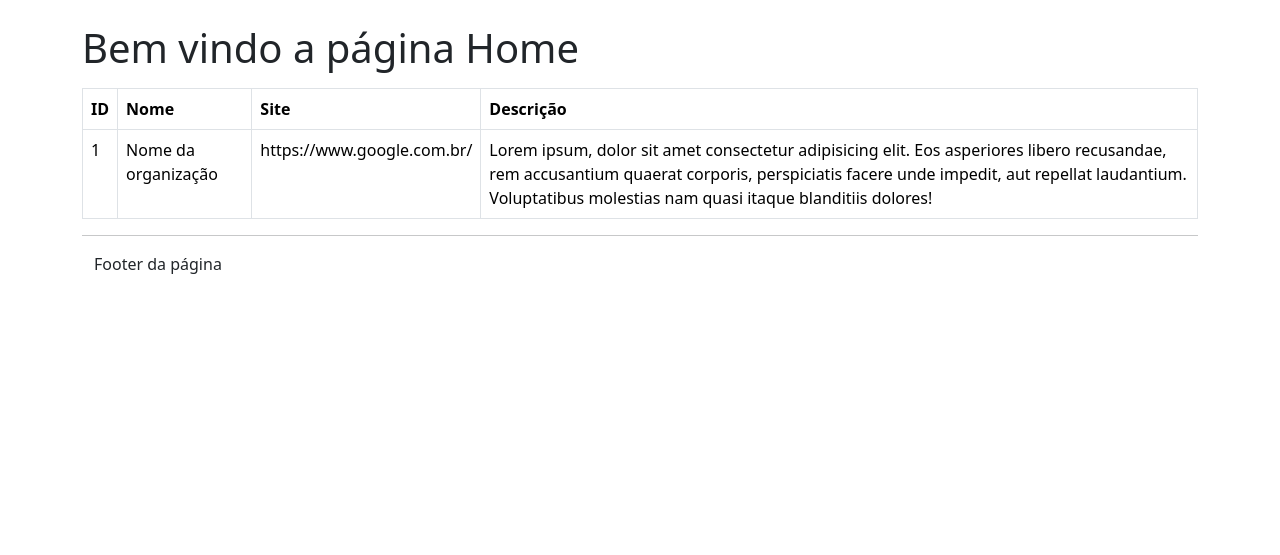
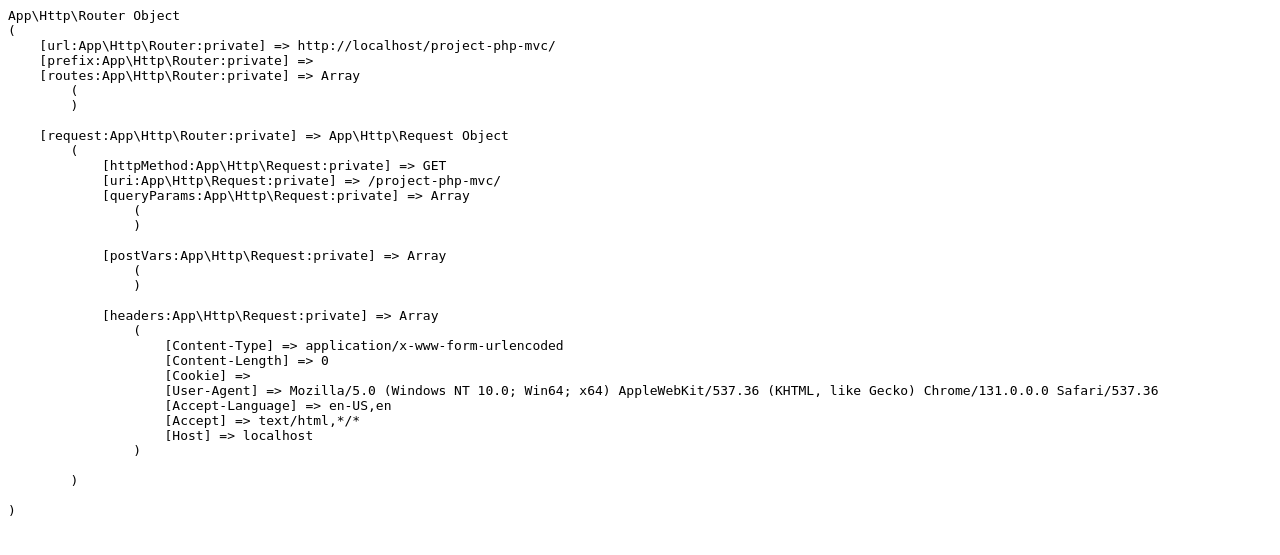
Before and after one commit to RaimundoMarques/Project-PHP-MVC, a PHP site: page /project-php-mvc/ in a window 1280 px wide. Shown: the top 555 px of the page. Run offline with PHP 8.4, Linux system fonts and the light colour scheme.

Commit message:
add request, response and routes

```diff
--- /dev/null
+++ b/app/Http/Router.php
@@ -0,0 +1,44 @@
+<?php
+
+namespace App\Http;
+
+
+class Router{
+
+    /**
+     * URL completa do projeto (raiz)
+     * @var string
+     */
+    private $url = '';
+
+
+    /**
+     * Prfixo de todas as rotas
+     * @var string
+     */
+    private $prefix = '';
+
+
+    /**
+     * Índice de rotas
+     * @var array
+     */
+    private $routes = [];
+
+
+    /**
+     * Instância de request
+     * @var Request
+     */
+    private $request;
+
+    /**
+     * Método responsável por iniciar a classe
+     * @param string $url
+     */
+    public function __construct($url)
+    {
+        $this->request = new Request();
+        $this->url = $url;
+    }
+}
--- a/index.php
+++ b/index.php
@@ -3,8 +3,17 @@
 
 require __DIR__ . "/vendor/autoload.php";
 
+use \App\Http\Router;
 use \App\Controller\Pages\Home;
 
-$obRequest = new \App\Http\Request;
+define('URL', 'http://localhost/project-php-mvc/');
+
+$obrouter = new Router(URL);
+
+echo "<pre>";
+print_r($obrouter);
+echo "</pre>";
+
+exit;
 
 echo Home::getHome();
--- a/resources/view/pages/footer.html
+++ b/resources/view/pages/footer.html
@@ -1,4 +1,4 @@
 <hr>
-<div class="container">
-    <p>Footer da página</p>
+<div class="footer">
+    <h1>Footer da página</h1>
 </div>
--- a/resources/view/pages/home.html
+++ b/resources/view/pages/home.html
@@ -1,5 +1,4 @@
 <table class="table table-bordered">
-
     <tr>
         <th>ID</th>
         <th>Nome</th>
--- a/resources/view/pages/page.html
+++ b/resources/view/pages/page.html
@@ -9,7 +9,7 @@
         integrity="sha384-T3c6CoIi6uLrA9TneNEoa7RxnatzjcDSCmG1MXxSR1GAsXEV/Dwwykc2MPK8M2HN" crossorigin="anonymous">
 </head>
 
-<body>
+<body class="bg-dark text-white">
 
     <div class="container">
         {{header}}
```
Also changed, not shown: app/Http/Request.php (+0 -18 lines), app/Http/Response.php (added, +95 -0 lines).
